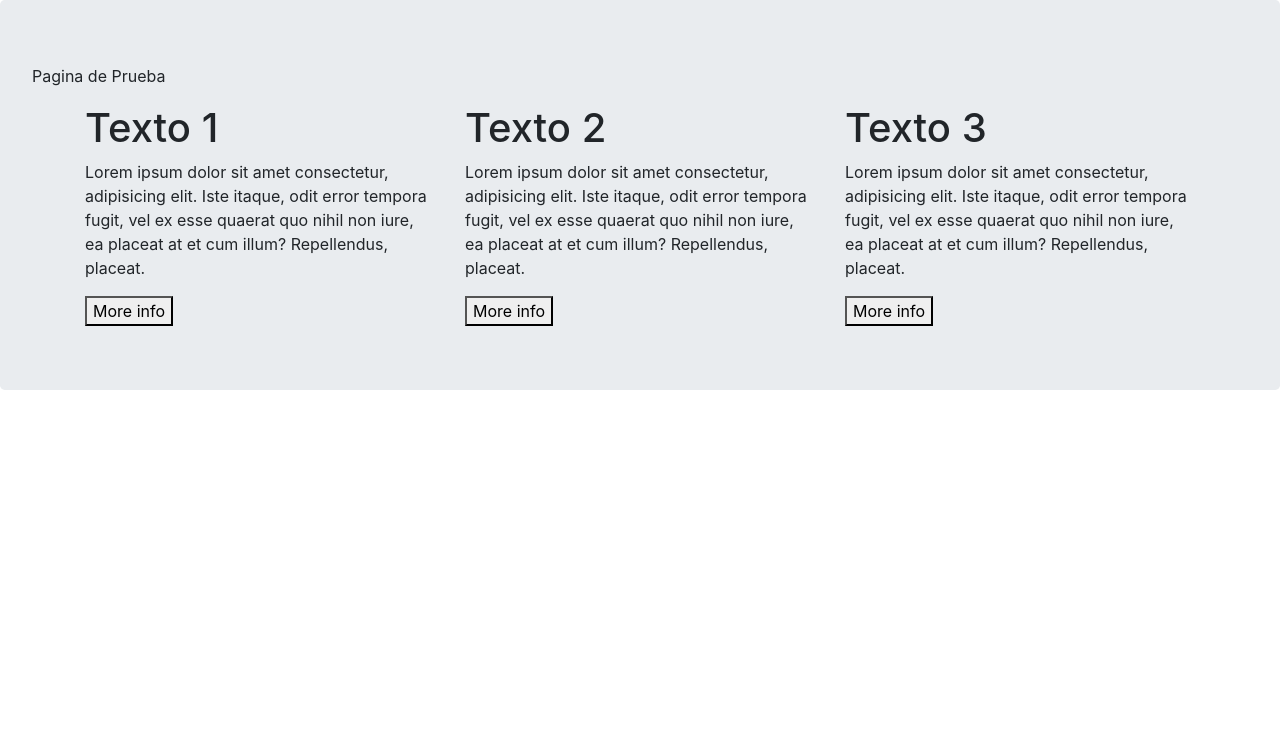
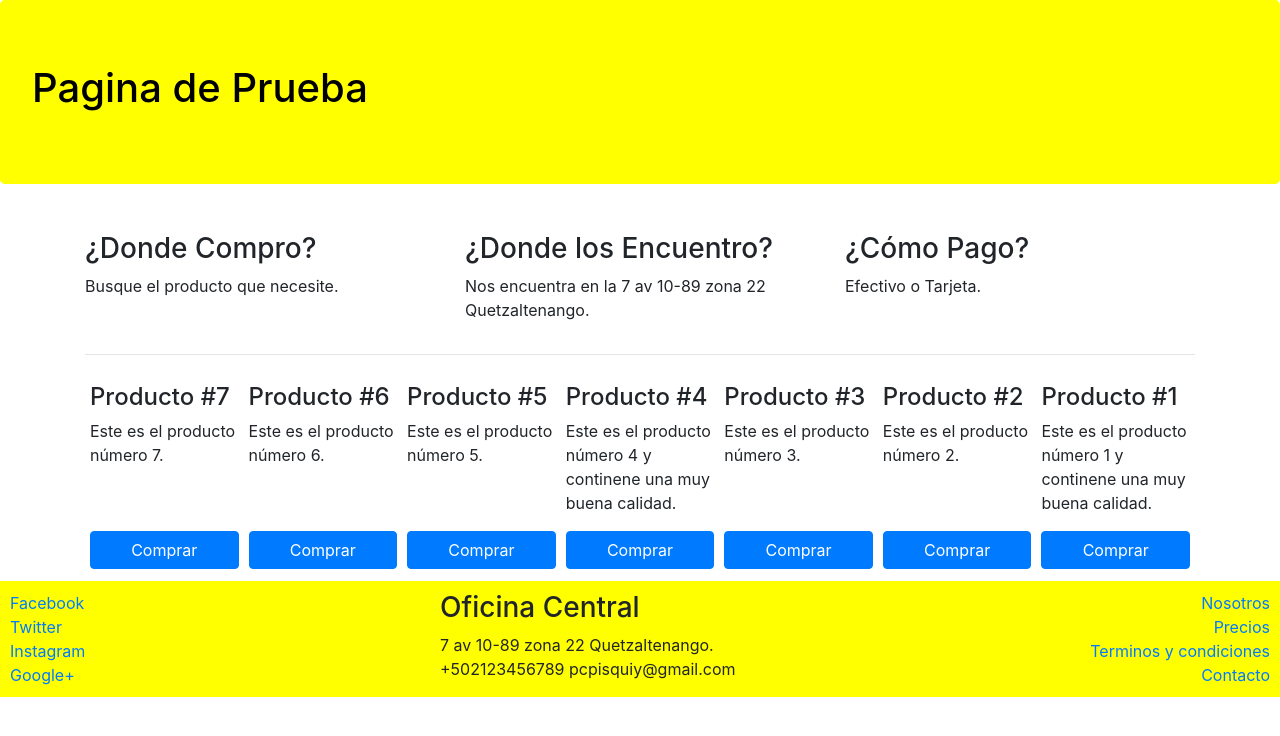
Before and after one commit to pcpisquiy/Curso-Bootstrap, a website: page index.html in a window 1280 px wide. Drawn offline with nearby package versions, Linux system fonts and the light colour scheme.

Commit message:
agregamos footer y estilos con flex

```diff
--- /dev/null
+++ b/css/main.css
@@ -0,0 +1,24 @@
+*{
+    margin: 0;
+    padding: 0;
+    border: 0;
+}
+.jumbotron{
+    background-color: yellow;
+    color: black;
+}
+
+footer{
+    padding: 10px 10px 0 10px;
+    background-color: yellow;
+    margin-bottom: 0px;
+    margin-top: 10px;
+}
+.card-product{
+    flex: 1 125px;
+    padding: 2px 5px 2px 5px;
+    margin-top: 10px;
+}
+.btn-compra{
+    width: 100%;
+}
--- a/index.html
+++ b/index.html
@@ -1,46 +1,159 @@
 <!doctype html>
 <html lang="en">
+
 <head>
     <!-- Required meta tags -->
     <meta charset="utf-8">
     <meta name="viewport" content="width=device-width, initial-scale=1, shrink-to-fit=no">
 
     <!-- Bootstrap CSS -->
-    <link rel="stylesheet" href="node_modules/bootstrap/dist/css/bootstrap.min.css" integrity="sha384-TX8t27EcRE3e/ihU7zmQxVncDAy5uIKz4rEkgIXeMed4M0jlfIDPvg6uqKI2xXr2" crossorigin="anonymous">
-
+    <link rel="stylesheet" href="node_modules/bootstrap/dist/css/bootstrap.min.css"
+        integrity="sha384-TX8t27EcRE3e/ihU7zmQxVncDAy5uIKz4rEkgIXeMed4M0jlfIDPvg6uqKI2xXr2" crossorigin="anonymous">
+    <link rel="stylesheet" href="css/main.css">
     <title>Hello, world!</title>
 </head>
+
 <body>
     <div class="jumbotron">
-        Pagina de Prueba
+        <h1>Pagina de Prueba</h1>
+    </div>
     <div class="container">
         <div class="row">
-                <div class="col-sm">
+            <div class="col-sm-4">
                 <p>
-                        <h1>Texto 1</h1>
-                        Lorem ipsum dolor sit amet consectetur, adipisicing elit. Iste itaque, odit error tempora fugit, vel ex esse quaerat quo nihil non iure, ea placeat at et cum illum? Repellendus, placeat.
+                <h3>¿Donde Compro?</h3>
+                <p>
+                    Busque el producto que necesite.
                 </p>
-                    <button>More info</button>
+                </p>
             </div>
-                <div class="col-sm">
+            <div class="col-sm-4">
                 <p>
-                    <h1>Texto 2</h1>
-                    Lorem ipsum dolor sit amet consectetur, adipisicing elit. Iste itaque, odit error tempora fugit, vel ex esse quaerat quo nihil non iure, ea placeat at et cum illum? Repellendus, placeat.
+                <h3> ¿Donde los Encuentro?</h3>
+                <p>
+                    Nos encuentra en la 7 av 10-89 zona 22 Quetzaltenango.
                 </p>
-                <button>More info</button>
+                </p>
             </div>
-            <div class="col-sm">
+            <div class="col-sm-4">
                 <p>
-                    <h1>Texto 3</h1>
-                    Lorem ipsum dolor sit amet consectetur, adipisicing elit. Iste itaque, odit error tempora fugit, vel ex esse quaerat quo nihil non iure, ea placeat at et cum illum? Repellendus, placeat.
+                <h3>¿Cómo Pago?</h3>
+                <p>
+                    Efectivo o Tarjeta.
                 </p>
-                <button>More info</button>
+                </p>
+            </div>
+        </div>
+        <hr>
+        <div class="d-flex flex-wrap flex-row-reverse">
+            <div class="card-product d-flex flex-column justify-content-between">
+                <div>
+                    <h4>Producto #1</h4>
+                    <p>
+                        Este es el producto número 1 y continene una muy buena calidad.
+                    </p>
+                </div>
+                <div>
+                    <button class="btn btn-primary btn-compra">Comprar</button>
+                </div>
+            </div>
+            <div class="card-product d-flex flex-column justify-content-between">
+                <div>
+                    <h4>Producto #2</h4>
+                    <p>
+                        Este es el producto número 2.
+                    </p>
+                </div>
+                <div>
+                    <button class="btn btn-primary btn-compra">Comprar</button>
+                </div>
+            </div>
+            <div class="card-product d-flex flex-column justify-content-between">
+                <div>
+                    <h4>Producto #3</h4>
+                    <p>
+                        Este es el producto número 3.
+                    </p>
+                </div>
+                <div>
+                    <button class="btn btn-primary btn-compra">Comprar</button>
+                </div>
+            </div>
+            <div class="card-product d-flex flex-column justify-content-between">
+                <div>
+                    <h4>Producto #4</h4>
+                    <p>
+                        Este es el producto número 4 y continene una muy buena calidad.
+                    </p>
+                </div>
+                <div>
+                    <button class="btn btn-primary btn-compra">Comprar</button>
+                </div>
+            </div>
+            <div class="card-product d-flex flex-column justify-content-between">
+                <div>
+                    <h4>Producto #5</h4>
+                    <p>
+                        Este es el producto número 5.
+                    </p>
+                </div>
+                <div>
+                    <button class="btn btn-primary  btn-compra">Comprar</button>
+                </div>
+            </div>
+            <div class="card-product d-flex flex-column justify-content-between">
+                <div>
+                    <h4>Producto #6</h4>
+                    <p>
+                        Este es el producto número 6.
+                    </p>
+                </div>
+                <div>
+                    <button class="btn btn-primary btn-compra">Comprar</button>
+                </div>
+            </div>
+            <div class="card-product d-flex flex-column justify-content-between">
+                <div>
+                    <h4>Producto #7</h4>
+                    <p>
+                        Este es el producto número 7.
+                    </p>
+                </div>
+                <div>
+                    <button class="btn btn-primary btn-compra">Comprar</button>
                 </div>
             </div>
         </div>
+    </div>
+    <footer>
+        <div class="row">
+            <div class="col-sm-4  d-flex flex-column">
+                <a href="http://www.facebook.com">Facebook</a>
+                <a href="http://www.Twitter.com">Twitter</a>
+                <a href="http://www.instagram.com">Instagram</a>
+                <a href="http://www.google.com">Google+</a>
+            </div>
+            <div class="col-sm-4  d-flex flex-column">
+                <address>
+                    <h3>Oficina Central</h3>
+                    7 av 10-89 zona 22 Quetzaltenango.
+                    +502123456789
+                    pcpisquiy@gmail.com
+                </address>
+            </div>
+            <div class="col-sm-4  d-flex flex-column align-items-end">
+                <a href="http://www.facebook.com">Nosotros</a>
+                <a href="http://www.Twitter.com">Precios</a>
+                <a href="http://www.instagram.com">Terminos y condiciones</a>
+                <a href="http://www.google.com">Contacto</a>
+            </div>
+        </div>
+        </div>
+    </footer>
 
-    <script src="node_modules/jquery/dist/jquery-3.5.1.slim.min.js" ></script>
-    <script src="node_modules/bootstrap/dist/js/bootstrap.bundle.min.js" ></script>
-    <script src="node_modules/popper.js/dist/umd/popper.min.js" ></script>
+    <script src="node_modules/jquery/dist/jquery-3.5.1.slim.min.js"></script>
+    <script src="node_modules/bootstrap/dist/js/bootstrap.bundle.min.js"></script>
+    <script src="node_modules/popper.js/dist/umd/popper.min.js"></script>
 </body>
+
 </html>
```
Lines whose indentation alone changed are shown as unchanged.
